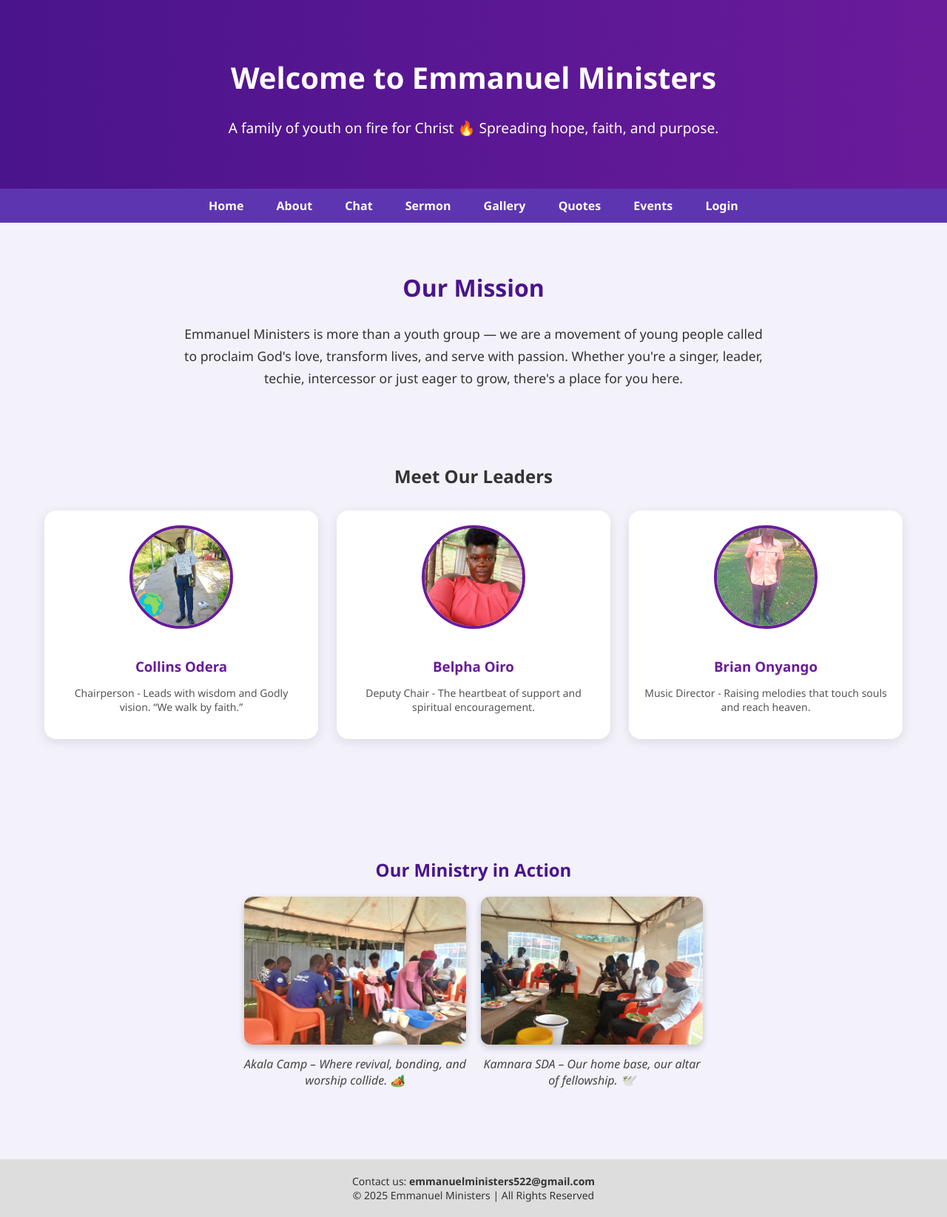
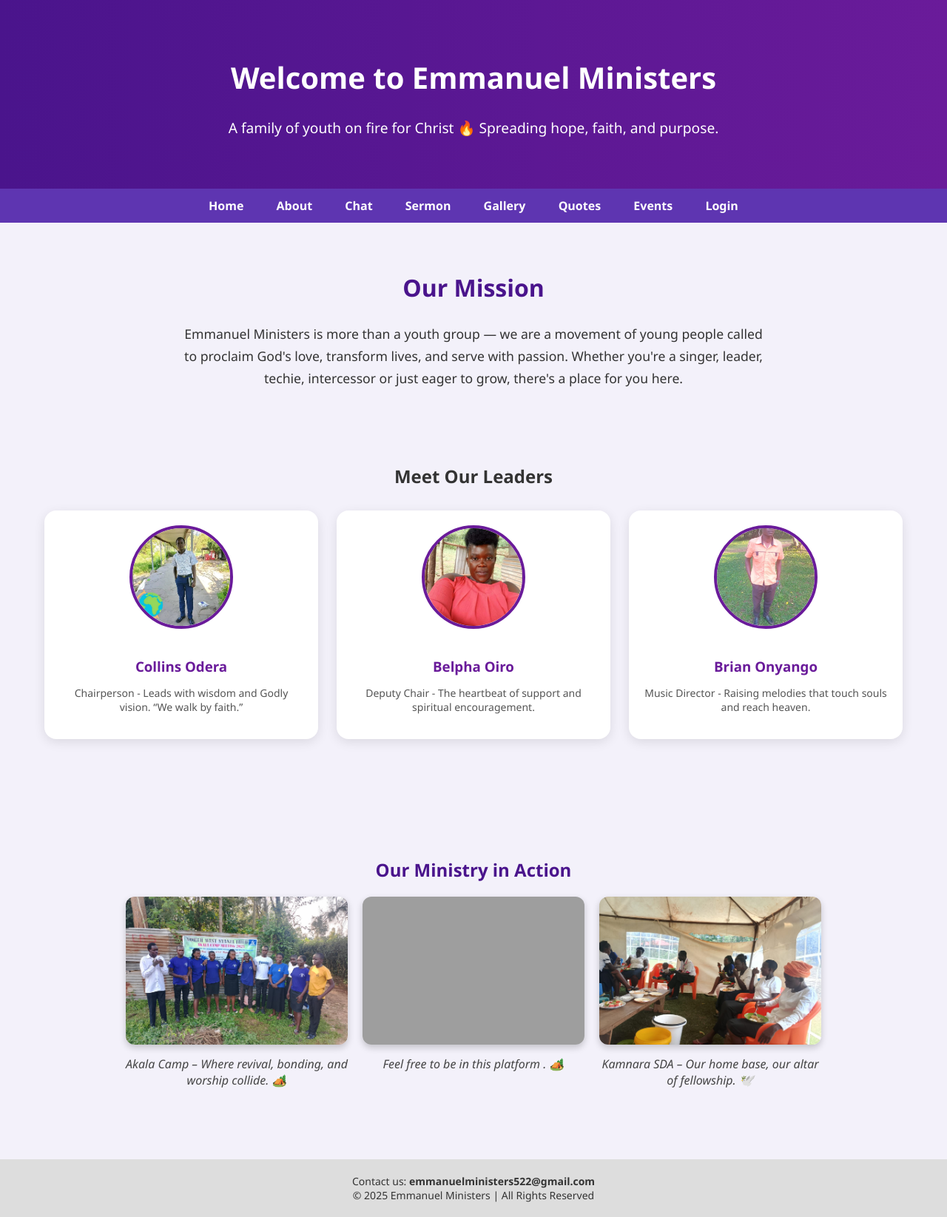
Before and after one commit to emmanuelministers/emmanuel-ministry-platform, a Flask app: page / in a window 1280 px wide. Shown: the whole page at 74% size. Run offline with Flask 3, Linux system fonts and the light colour scheme; grey boxes are pictures that could not be loaded.

Commit message:
Update index.html

```diff
--- a/templates/index.html
+++ b/templates/index.html
@@ -188,8 +188,12 @@
     <h2>Our Ministry in Action</h2>
     <div class="gallery-grid">
       <div class="gallery-item">
-        <img src="{{ url_for('static', filename='akalacamp.jpg') }}" alt="Akala Camp">
+        <img src="{{ url_for('static', filename='IMG-20250724-WA0017.jpg') }}" alt="Akala Camp">
         <p>Akala Camp – Where revival, bonding, and worship collide. 🏕️</p>
+      </div>
+ <div class="gallery-item">
+        <img src="{{ url_for('static', filename='IMG-20250724-WA008.jpg') }}" alt="We embrace unity">
+        <p>Feel free to be in this platform . 🏕️</p>
       </div>
       <div class="gallery-item">
         <img src="{{ url_for('static', filename='kamnarasda.jpg') }}" alt="Kamnara SDA">
```
